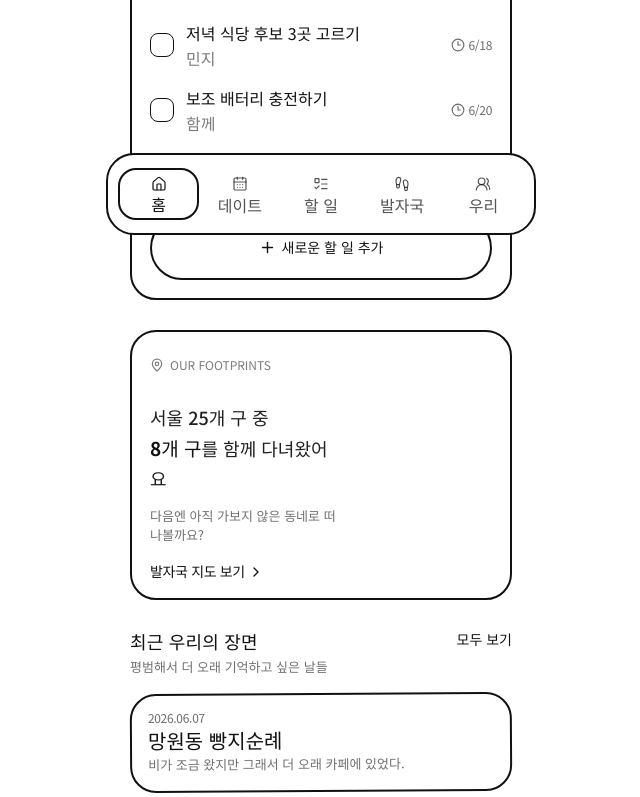
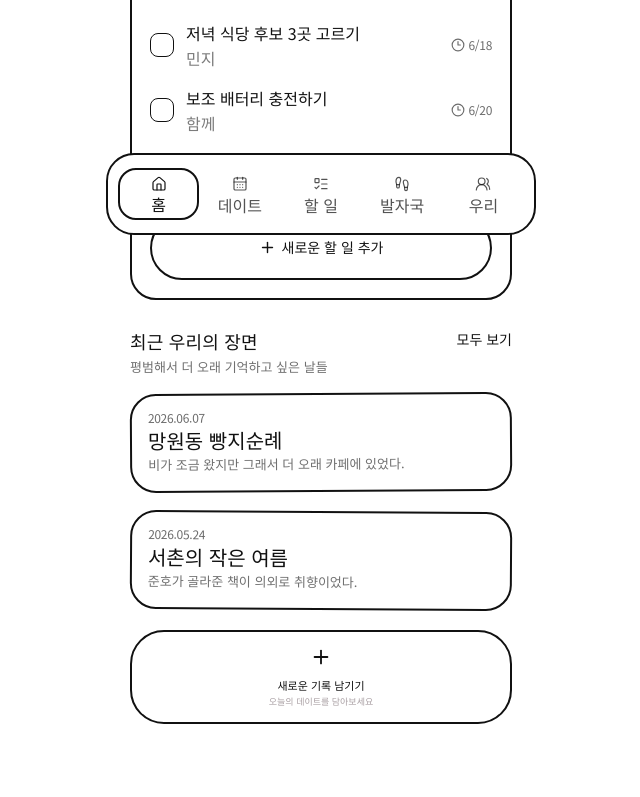
Before and after one commit to yejinrla/dateum, a React (Vite) app: page / in a window 1280 px wide. Shown: the part 557-1354 px from the top of the page, without its empty margins (319-959 px from the left). Built offline with nearby package versions, Linux system fonts and the light colour scheme; a web font is replaced by a local one.

Commit message:
Remove OUR FOOTPRINTS card from home page
Co-Authored-By: Claude Sonnet 4.6 <noreply@anthropic.com>
Claude-Session: https://claude.ai/code/session_013Woxhh4B5uZeA6K4TG5XbK

```diff
--- a/src/App.jsx
+++ b/src/App.jsx
@@ -389,15 +389,6 @@ function HomePage({ dates, todos, visits, setActiveTab, setModal, toggleTodo, op
           </button>
         </section>
 
-        <button className="card footprint-preview" onClick={() => setActiveTab("footprints")}>
-          <div className="footprint-copy">
-            <span className="soft-label"><MapPin size={14} /> OUR FOOTPRINTS</span>
-            <h3>서울 {25}개 구 중<br /><strong>{visitedCount}개 구</strong>를 함께 다녀왔어요</h3>
-            <p>다음엔 아직 가보지 않은 동네로 떠나볼까요?</p>
-            <span className="inline-link">발자국 지도 보기 <ChevronRight size={16} /></span>
-          </div>
-          <MiniDistrictCloud visits={visits} />
-        </button>
       </div>
 
       <section className="memories-section">
```
